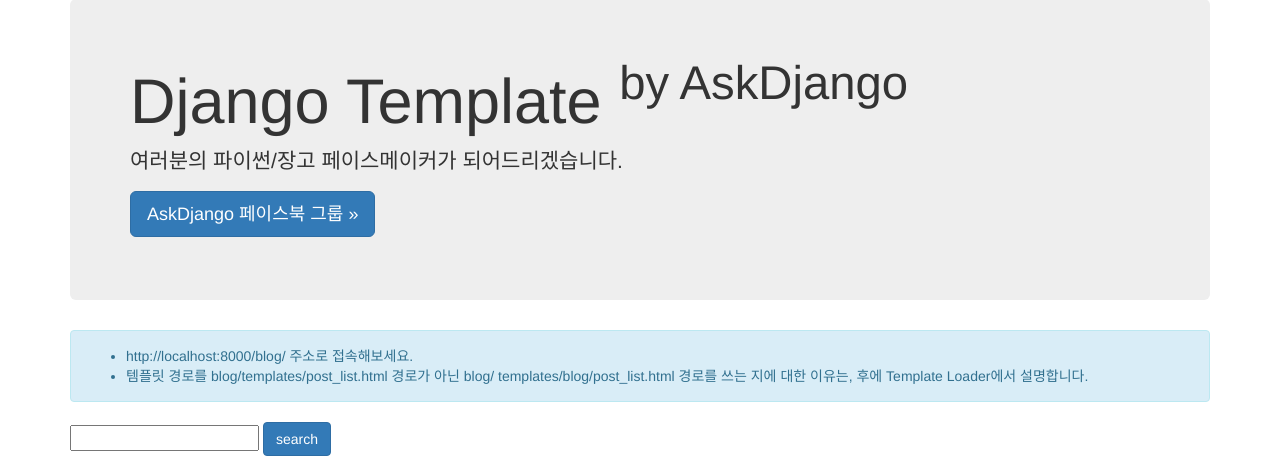
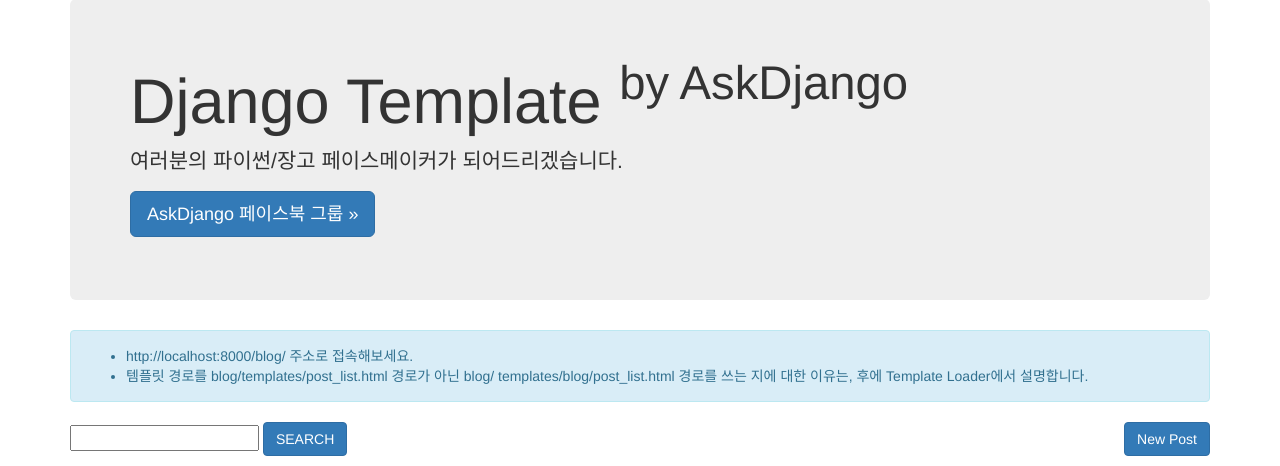
Before and after one commit to Junhong-Kim/ask-django-lesson, a Django app: page /blog/ in a window 1280 px wide. Shown: the part 73-539 px from the top of the page. Run offline with Django 3.2, Linux system fonts and the light colour scheme; data that the repository does not hold is empty; some libraries are stand-ins or nearby versions.

Commit message:
Added, blog.views.post_new & blog.views.post_edit

```diff
--- a/basic/blog/templates/blog/post_detail.html
+++ b/basic/blog/templates/blog/post_detail.html
@@ -25,7 +25,8 @@
                 </ul>
 
                 <hr>
-                <a href="{% url "blog:post_list" %}">post_list</a>
+                <a href="{% url "blog:post_list" %}" class="btn btn-primary">LIST</a>
+                <a href="{% url "blog:post_edit" post.id %}" class="btn btn-default">EDIT</a>
             </div>
         </div>
     </div>
--- a/basic/blog/templates/blog/post_list.html
+++ b/basic/blog/templates/blog/post_list.html
@@ -23,10 +23,12 @@
                     </ul>
                 </div>
 
+                <a href="{% url "blog:post_new" %}" class="btn btn-primary pull-right">New Post</a>
+
                 <p>
                     <form action="" method="get">
                         <input type="text" name="q" value="{{ q }}">
-                        <input type="submit" value="search" class="btn btn-primary">
+                        <input type="submit" value="SEARCH" class="btn btn-primary">
                     </form>
                 </p>
                 <table class="table table-hover table-bordered">
--- a/basic/blog/urls.py
+++ b/basic/blog/urls.py
@@ -5,5 +5,7 @@
 urlpatterns = [
     url(r'^$', views.post_list, name='post_list'),
     url(r'^(?P<id>\d+)/$', views.post_detail, name='post_detail'),
+    url(r'^new/$', views.post_new, name='post_new'),
+    url(r'^(?P<id>\d+)/edit/$', views.post_edit, name='post_edit'),
     url(r'^cbv/new/$', views_cbv.post_new),
 ]
--- a/basic/blog/views.py
+++ b/basic/blog/views.py
@@ -1,6 +1,7 @@
 from django.http import Http404
-from django.shortcuts import get_object_or_404, render
+from django.shortcuts import get_object_or_404, redirect, render
 from .models import Post
+from .forms import PostForm
 
 
 def post_list(request):
@@ -27,3 +28,31 @@
     return render(request, 'blog/post_detail.html', {
         'post': post,
     })
+
+
+def post_new(request):
+    if request.method == 'POST':
+        form = PostForm(request.POST, request.FILES)
+        if form.is_valid():
+            post = form.save()
+            return redirect(post)  # post.get_absolute_url() => post_detail
+    else:
+        form = PostForm()
+    return render(request, 'blog/post_form.html', {
+        'form': form,
+    })
+
+
+def post_edit(request, id):
+    post = get_object_or_404(Post, id=id)
+
+    if request.method == 'POST':
+        form = PostForm(request.POST, request.FILES, instance=post)
+        if form.is_valid():
+            post = form.save()
+            return redirect(post)  # post.get_absolute_url() => post_detail
+    else:
+        form = PostForm(instance=post)
+    return render(request, 'blog/post_form.html', {
+        'form': form,
+    })
```
Also changed, not shown: basic/blog/forms.py (added, +8 -0 lines).
